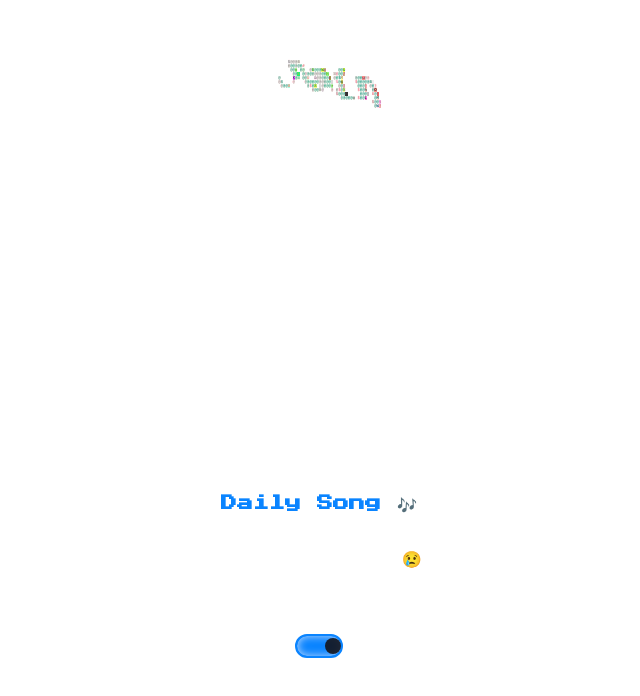
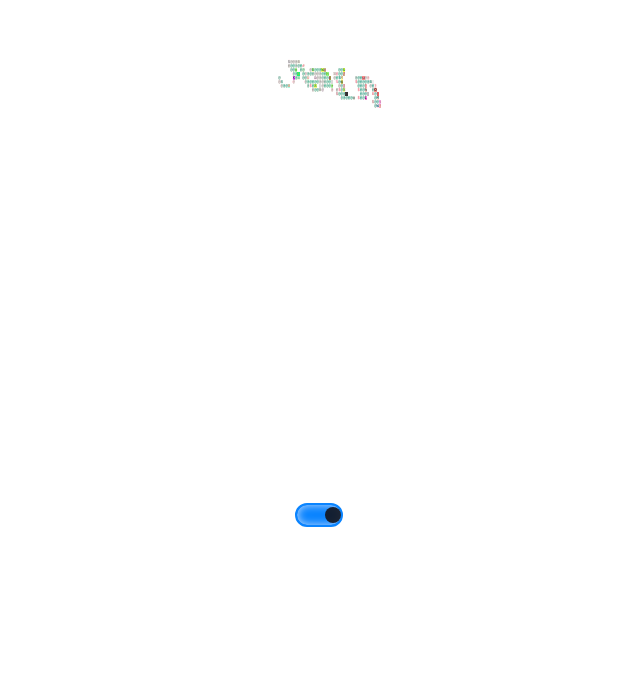
Before and after one commit to apalmeirim/apalmeirim.github.io, a React (Vite) app: page /main in a window 1280 px wide. Shown: the part 112-808 px from the top of the page, without its empty margins (321-961 px from the left). Built offline with nearby package versions, Linux system fonts and the light colour scheme; no server answers.

Commit message:
Added showcase page and removed from main page snippet.

```diff
--- a/src/pages/MainPage.jsx
+++ b/src/pages/MainPage.jsx
@@ -60,10 +60,6 @@ export default function MainPage() {
             </button>
           </div>
         </section>
-        <section id="daily-song-test" style={{ textAlign: "center", marginTop: "3rem" }}>
-          <h2>Daily Song 🎶</h2>
-          <DailySong />
-        </section>
       </main>
       <TerminalOverlay open={terminalOpen} onClose={() => setTerminalOpen(false)} />
       <Footer>
```
